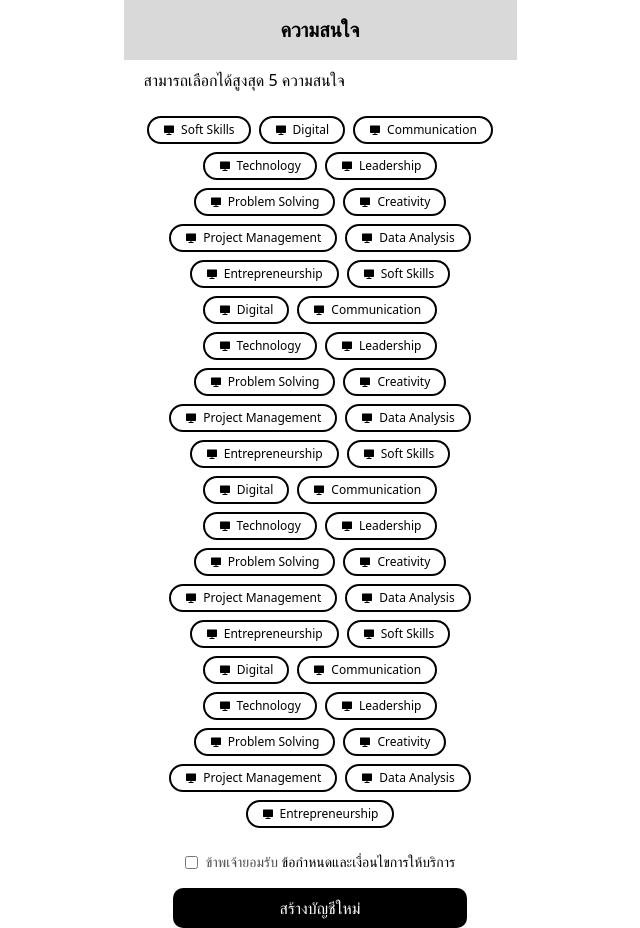
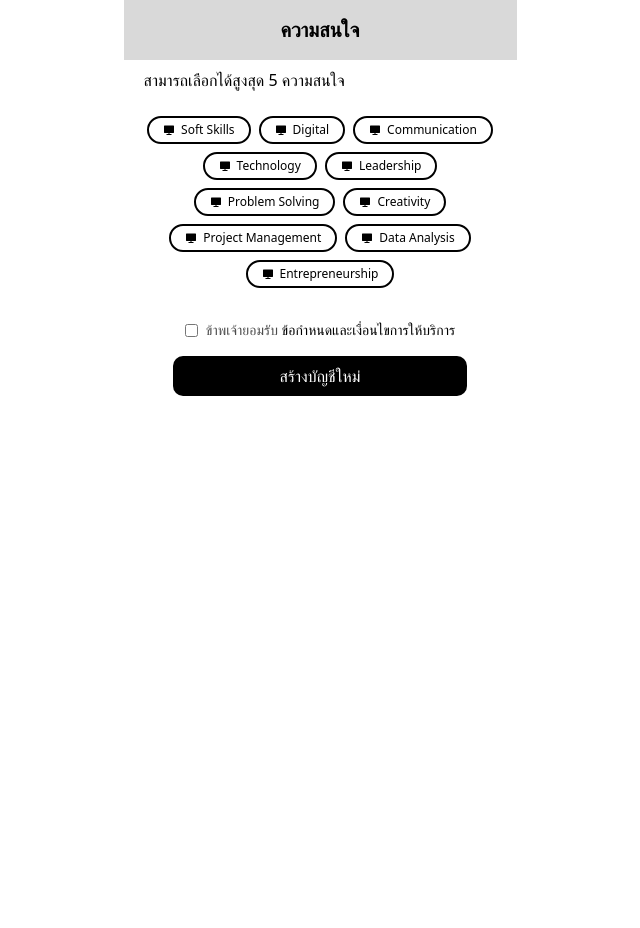
Before and after one commit to Rabbit-Start-x-TTTA/rocket-xp-frontend, a Next.js app: page /onboarding/interests in a window 1280 px wide. Shown: the whole page, without its empty margins (320-960 px from the left). After the commit the page ends 800 px from the top, so only its background shows below. Built offline with nearby package versions, Linux system fonts and the light colour scheme.

Commit message:
feat: make selector can select 5 item

```diff
--- a/src/app/onboarding/interests/interests_data.ts
+++ b/src/app/onboarding/interests/interests_data.ts
@@ -14,36 +14,6 @@ const interests: interest[] = [
   { id: 8, name: "Project Management" },
   { id: 9, name: "Data Analysis" },
   { id: 10, name: "Entrepreneurship" },
-  { id: 11, name: "Soft Skills" },
-  { id: 12, name: "Digital" },
-  { id: 13, name: "Communication" },
-  { id: 14, name: "Technology" },
-  { id: 15, name: "Leadership" },
-  { id: 16, name: "Problem Solving" },
-  { id: 17, name: "Creativity" },
-  { id: 18, name: "Project Management" },
-  { id: 19, name: "Data Analysis" },
-  { id: 20, name: "Entrepreneurship" },
-  { id: 21, name: "Soft Skills" },
-  { id: 22, name: "Digital" },
-  { id: 23, name: "Communication" },
-  { id: 24, name: "Technology" },
-  { id: 25, name: "Leadership" },
-  { id: 26, name: "Problem Solving" },
-  { id: 27, name: "Creativity" },
-  { id: 28, name: "Project Management" },
-  { id: 29, name: "Data Analysis" },
-  { id: 30, name: "Entrepreneurship" },
-  { id: 31, name: "Soft Skills" },
-  { id: 32, name: "Digital" },
-  { id: 33, name: "Communication" },
-  { id: 34, name: "Technology" },
-  { id: 35, name: "Leadership" },
-  { id: 36, name: "Problem Solving" },
-  { id: 37, name: "Creativity" },
-  { id: 38, name: "Project Management" },
-  { id: 39, name: "Data Analysis" },
-  { id: 40, name: "Entrepreneurship" },
 ];
 
 export default interests;
--- a/src/components/interests/interestTag.tsx
+++ b/src/components/interests/interestTag.tsx
@@ -1,20 +1,21 @@
-"use client";
+import { RiComputerFill } from "react-icons/ri";
 
-import { RiComputerFill } from "react-icons/ri";
-import { useState } from "react";
-
-export default function InterestTag({ interest }: { interest: string }) {
-  const [isSelected, setIsSelected] = useState(false);
-
+export default function InterestTag({
+  interest,
+  isSelected,
+  onClick,
+}: {
+  interest: string;
+  isSelected: boolean;
+  onClick: () => void;
+}) {
   return (
     <div
-      onClick={() => setIsSelected(!isSelected)}
+      onClick={onClick}
       className={`flex items-center justify-center gap-1.5 w-fit px-3.5 py-1 text-xs font-medium rounded-[var(--radius-xl)] border-2 cursor-pointer transition
-        ${isSelected ? "bg-black text-white " : null}`}
+        ${isSelected ? "bg-black text-white" : "bg-white text-black"}`}
     >
-      <div>
-        <RiComputerFill />
-      </div>
+      <RiComputerFill />
       {interest}
     </div>
   );
--- a/src/components/interests/interestsGrid.tsx
+++ b/src/components/interests/interestsGrid.tsx
@@ -1,3 +1,6 @@
+"use client";
+
+import { useState } from "react";
 import InterestTag from "./interestTag";
 
 export default function InterestsGrid({
@@ -5,11 +8,28 @@ export default function InterestsGrid({
 }: {
   interests: { id: number; name: string }[];
 }) {
+  const [selected, setSelected] = useState<string[]>([]);
+  const maxSelected = 5;
+
+  function toggleInterest(interest: string) {
+    if (selected.includes(interest)) {
+      setSelected(selected.filter((item) => item !== interest));
+    } else if (selected.length < maxSelected) {
+      setSelected([...selected, interest]);
+    }
+  }
+
   return (
     <div className="flex flex-wrap gap-2 justify-center items-center mb-6">
       {interests.map((interest) => (
-        <InterestTag key={interest.id} interest={interest.name} />
+        <InterestTag
+          key={interest.id}
+          interest={interest.name}
+          isSelected={selected.includes(interest.name)}
+          onClick={() => toggleInterest(interest.name)}
+        />
       ))}
+      <p className="text-sm text-gray-600 w-full text-center"></p>
     </div>
   );
 }
```
